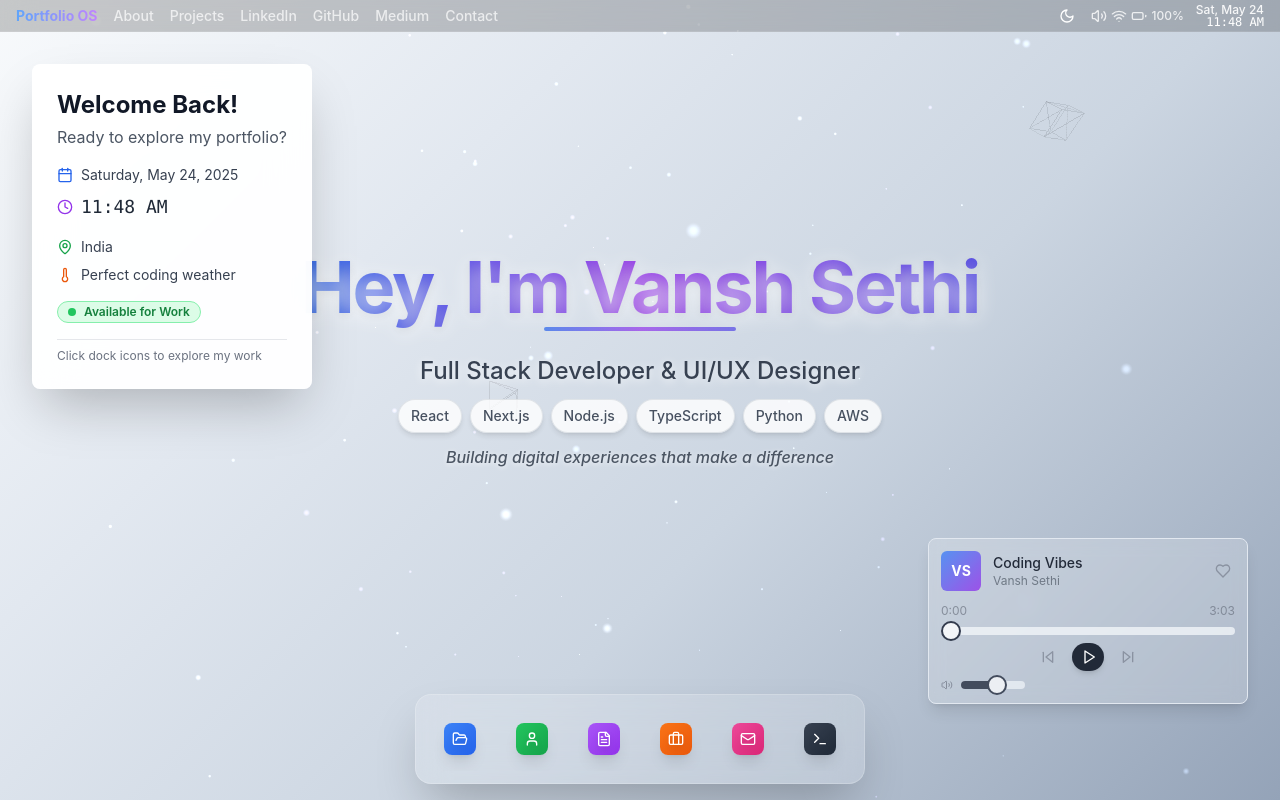
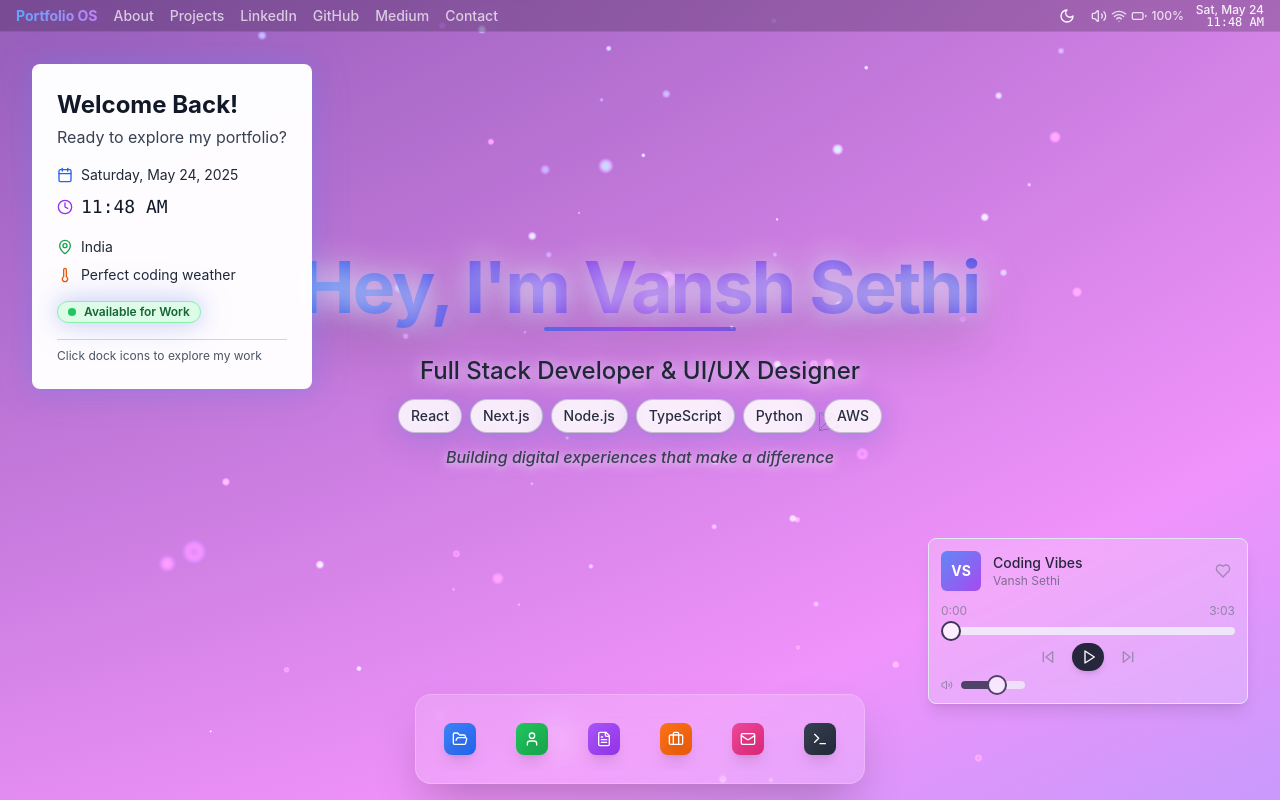
Before and after one commit to vansh-121/modern-portfolio, a Next.js app: page / in a window 1280 px wide. Built offline with nearby package versions, Linux system fonts and the light colour scheme.

Commit message:
Redesign background with vanshsethi.in inspired gradient mesh and particles

```diff
--- a/app/globals.css
+++ b/app/globals.css
@@ -177,15 +177,17 @@
   background-color: rgba(51, 65, 85, 0.5) !important;
 }
 
-/* Light mode enhancements */
+/* Enhanced glassmorphism effects */
 .bg-white\/95 {
   background-color: rgba(255, 255, 255, 0.95) !important;
-  backdrop-filter: blur(12px);
+  backdrop-filter: blur(20px);
+  -webkit-backdrop-filter: blur(20px);
 }
 
 .bg-white\/10 {
   background-color: rgba(255, 255, 255, 0.15) !important;
-  backdrop-filter: blur(8px);
+  backdrop-filter: blur(12px);
+  -webkit-backdrop-filter: blur(12px);
 }
 
 /* Enhanced scrollbar */
@@ -473,21 +475,54 @@ canvas {
 
 /* Enhanced text contrast and readability */
 .text-shadow-light {
-  text-shadow: 0 1px 3px rgba(255, 255, 255, 0.8);
+  text-shadow: 0 2px 8px rgba(255, 255, 255, 0.9);
 }
 
 .text-shadow-dark {
-  text-shadow: 0 2px 8px rgba(0, 0, 0, 0.6);
+  text-shadow: 0 4px 16px rgba(0, 0, 0, 0.8);
 }
 
-/* Better window contrast */
+/* Better window contrast with enhanced glassmorphism */
 .window-glass {
-  background: rgba(255, 255, 255, 0.95);
-  backdrop-filter: blur(20px);
-  border: 1px solid rgba(255, 255, 255, 0.3);
+  background: rgba(255, 255, 255, 0.98);
+  backdrop-filter: blur(25px);
+  -webkit-backdrop-filter: blur(25px);
+  border: 1px solid rgba(255, 255, 255, 0.4);
+  box-shadow: 0 8px 32px rgba(102, 126, 234, 0.15), 0 16px 64px rgba(118, 75, 162, 0.1);
 }
 
 .dark .window-glass {
-  background: rgba(15, 23, 42, 0.95);
-  border: 1px solid rgba(255, 255, 255, 0.1);
+  background: rgba(15, 23, 42, 0.98);
+  border: 1px solid rgba(255, 255, 255, 0.15);
+  box-shadow: 0 8px 32px rgba(102, 126, 234, 0.2), 0 16px 64px rgba(118, 75, 162, 0.15);
 }
+
+/* Enhanced gradient animations */
+@keyframes gradientShift {
+  0% {
+    background-position: 0% 50%;
+  }
+  50% {
+    background-position: 100% 50%;
+  }
+  100% {
+    background-position: 0% 50%;
+  }
+}
+
+/* Glow effects for enhanced visual appeal */
+.glow-blue {
+  box-shadow: 0 0 20px rgba(102, 126, 234, 0.3), 0 0 40px rgba(102, 126, 234, 0.2);
+}
+
+.glow-purple {
+  box-shadow: 0 0 20px rgba(118, 75, 162, 0.3), 0 0 40px rgba(118, 75, 162, 0.2);
+}
+
+.dark .glow-blue {
+  box-shadow: 0 0 30px rgba(102, 126, 234, 0.4), 0 0 60px rgba(102, 126, 234, 0.3);
+}
+
+.dark .glow-purple {
+  box-shadow: 0 0 30px rgba(118, 75, 162, 0.4), 0 0 60px rgba(118, 75, 162, 0.3);
+}
--- a/components/greeting-widget.tsx
+++ b/components/greeting-widget.tsx
@@ -17,75 +17,78 @@ export function GreetingWidget() {
   return (
     <div className="absolute top-1/2 left-1/2 transform -translate-x-1/2 -translate-y-1/2 w-full max-w-4xl px-4 text-center z-0 pointer-events-none">
       <div className="mb-16 md:mb-20">
-        {/* Main greeting with enhanced contrast */}
+        {/* Main greeting with enhanced contrast and glow */}
         <div className="relative">
           <h1
             className={`text-4xl md:text-5xl lg:text-6xl xl:text-7xl font-bold mb-4 tracking-tight leading-tight ${
               isDark
-                ? "text-white drop-shadow-2xl"
+                ? "text-white"
                 : "text-gray-900"
             }`}
             style={{
               fontFamily: "var(--font-display)",
               letterSpacing: "-0.03em",
               textShadow: isDark
-                ? "0 0 30px rgba(0,0,0,0.8), 0 4px 20px rgba(0,0,0,0.6)"
-                : "0 4px 20px rgba(255,255,255,0.8), 0 2px 10px rgba(0,0,0,0.1)",
+                ? "0 0 40px rgba(102, 126, 234, 0.6), 0 0 80px rgba(118, 75, 162, 0.4), 0 4px 20px rgba(0,0,0,0.8)"
+                : "0 0 30px rgba(255,255,255,0.9), 0 4px 20px rgba(102, 126, 234, 0.3), 0 8px 40px rgba(118, 75, 162, 0.2)",
             }}
           >
             <span className={`${
               isDark
                 ? "bg-gradient-to-r from-blue-300 via-purple-300 to-cyan-300 bg-clip-text text-transparent"
                 : "bg-gradient-to-r from-blue-600 via-purple-600 to-indigo-600 bg-clip-text text-transparent"
-            }`}>
+            } drop-shadow-2xl`}>
               Hey, I'm Vansh Sethi
             </span>
           </h1>
 
-          {/* Animated underline */}
+          {/* Enhanced animated underline */}
           <div className={`absolute -bottom-2 left-1/2 transform -translate-x-1/2 w-32 md:w-48 h-1 rounded-full ${
             isDark
               ? "bg-gradient-to-r from-blue-400 via-purple-400 to-cyan-400"
               : "bg-gradient-to-r from-blue-600 via-purple-600 to-indigo-600"
-          } opacity-70`}></div>
+          } opacity-80 animate-pulse`}></div>
         </div>
 
-        {/* Enhanced subtitle */}
+        {/* Enhanced subtitle with better contrast */}
         <div className="space-y-3 mt-8">
           <p
             className={`text-lg md:text-xl lg:text-2xl max-w-2xl mx-auto font-medium ${
               isDark
-                ? "text-gray-200 drop-shadow-lg"
-                : "text-gray-700"
+                ? "text-gray-100"
+                : "text-gray-800"
             }`}
             style={{
               fontFamily: "var(--font-system)",
               fontWeight: 500,
               textShadow: isDark
-                ? "0 2px 10px rgba(0,0,0,0.5)"
-                : "0 2px 10px rgba(255,255,255,0.8)",
+                ? "0 2px 15px rgba(0,0,0,0.7), 0 0 30px rgba(102, 126, 234, 0.3)"
+                : "0 2px 15px rgba(255,255,255,0.9), 0 4px 30px rgba(102, 126, 234, 0.2)",
             }}
           >
             Full Stack Developer & UI/UX Designer
           </p>
 
-          {/* Tech stack badges with better contrast */}
-          <div className="flex flex-wrap justify-center gap-2 mt-6 opacity-90">
+          {/* Tech stack badges with enhanced visibility */}
+          <div className="flex flex-wrap justify-center gap-2 mt-6 opacity-95">
             {["React", "Next.js", "Node.js", "TypeScript", "Python", "AWS"].map((tech, index) => (
               <span
                 key={tech}
                 className={`px-3 py-1.5 text-xs md:text-sm rounded-full border font-medium ${
                   isDark
-                    ? "bg-gray-800/80 border-gray-600/50 text-gray-200 shadow-lg"
-                    : "bg-white/90 border-gray-300/60 text-gray-700 shadow-md"
+                    ? "bg-gray-900/80 border-gray-600/60 text-gray-100 shadow-xl"
+                    : "bg-white/90 border-gray-400/60 text-gray-800 shadow-lg"
                 } backdrop-blur-sm transition-all duration-300 hover:scale-105`}
                 style={{
                   animationDelay: `${index * 0.2}s`,
                   animation: "fadeInUp 0.8s ease-out forwards",
                   opacity: 0,
                   textShadow: isDark
-                    ? "0 1px 3px rgba(0,0,0,0.3)"
-                    : "0 1px 3px rgba(255,255,255,0.8)",
+                    ? "0 1px 5px rgba(0,0,0,0.5)"
+                    : "0 1px 5px rgba(255,255,255,0.8)",
+                  boxShadow: isDark
+                    ? "0 4px 20px rgba(102, 126, 234, 0.2), 0 8px 40px rgba(118, 75, 162, 0.1)"
+                    : "0 4px 20px rgba(102, 126, 234, 0.3), 0 8px 40px rgba(118, 75, 162, 0.2)"
                 }}
               >
                 {tech}
@@ -93,17 +96,17 @@ export function GreetingWidget() {
             ))}
           </div>
 
-          {/* Call to action with better visibility */}
+          {/* Call to action with enhanced glow */}
           <p
             className={`text-sm md:text-base mt-6 italic font-medium ${
               isDark
-                ? "text-gray-300"
-                : "text-gray-600"
+                ? "text-gray-200"
+                : "text-gray-700"
             }`}
             style={{
               textShadow: isDark
-                ? "0 1px 5px rgba(0,0,0,0.4)"
-                : "0 1px 5px rgba(255,255,255,0.8)",
+                ? "0 2px 10px rgba(0,0,0,0.6), 0 0 20px rgba(102, 126, 234, 0.3)"
+                : "0 2px 10px rgba(255,255,255,0.9), 0 4px 20px rgba(102, 126, 234, 0.2)",
             }}
           >
             Building digital experiences that make a difference
--- a/components/three-background.tsx
+++ b/components/three-background.tsx
@@ -32,19 +32,19 @@ export function ThreeBackground() {
 
     renderer.setSize(window.innerWidth, window.innerHeight)
     renderer.setPixelRatio(Math.min(window.devicePixelRatio, isLowEnd ? 1.5 : 2))
-    renderer.shadowMap.enabled = true
-    renderer.shadowMap.type = THREE.PCFSoftShadowMap
+    renderer.shadowMap.enabled = false // Disable shadows for better performance
 
-    // Enhanced particle system with subtle colors
-    const particleCount = isLowEnd ? 200 : isMobile ? 350 : 600
+    // Enhanced floating particles system
+    const particleCount = isLowEnd ? 150 : isMobile ? 250 : 400
     const geometry = new THREE.BufferGeometry()
 
     const positions = new Float32Array(particleCount * 3)
     const colors = new Float32Array(particleCount * 3)
     const sizes = new Float32Array(particleCount)
     const velocities = new Float32Array(particleCount * 3)
+    const phases = new Float32Array(particleCount)
 
-    const spread = isMobile ? 80 : 120
+    const spread = isMobile ? 100 : 150
 
     for (let i = 0; i < particleCount; i++) {
       // Position
@@ -53,38 +53,45 @@ export function ThreeBackground() {
       positions[i * 3 + 2] = (Math.random() - 0.5) * spread
 
       // Velocities for floating effect
-      velocities[i * 3] = (Math.random() - 0.5) * 0.01
-      velocities[i * 3 + 1] = (Math.random() - 0.5) * 0.01
-      velocities[i * 3 + 2] = (Math.random() - 0.5) * 0.01
+      velocities[i * 3] = (Math.random() - 0.5) * 0.02
+      velocities[i * 3 + 1] = (Math.random() - 0.5) * 0.015
+      velocities[i * 3 + 2] = (Math.random() - 0.5) * 0.02
 
-      // Subtle color palette that works with both themes
+      // Random phase for wave motion
+      phases[i] = Math.random() * Math.PI * 2
+
+      // Beautiful color palette inspired by vanshsethi.in
       const colorChoice = Math.random()
       let color
-      if (colorChoice < 0.4) {
-        // Soft blue
-        color = new THREE.Color().setHSL(0.6, 0.3, 0.7)
-      } else if (colorChoice < 0.7) {
-        // Soft purple
-        color = new THREE.Color().setHSL(0.75, 0.3, 0.6)
+      if (colorChoice < 0.3) {
+        // Bright blue
+        color = new THREE.Color().setHSL(0.55, 0.8, 0.7)
+      } else if (colorChoice < 0.6) {
+        // Purple/violet
+        color = new THREE.Color().setHSL(0.75, 0.7, 0.6)
+      } else if (colorChoice < 0.8) {
+        // Cyan/teal
+        color = new THREE.Color().setHSL(0.5, 0.6, 0.7)
       } else {
-        // Soft white/gray
-        color = new THREE.Color().setHSL(0, 0, 0.8)
+        // Pink/magenta
+        color = new THREE.Color().setHSL(0.85, 0.6, 0.7)
       }
 
       colors[i * 3] = color.r
       colors[i * 3 + 1] = color.g
       colors[i * 3 + 2] = color.b
 
-      // Smaller, more subtle sizes
-      sizes[i] = Math.random() * 2 + 0.5
+      // Varied sizes for depth
+      sizes[i] = Math.random() * 3 + 1
     }
 
     geometry.setAttribute("position", new THREE.BufferAttribute(positions, 3))
     geometry.setAttribute("customColor", new THREE.BufferAttribute(colors, 3))
     geometry.setAttribute("size", new THREE.BufferAttribute(sizes, 1))
     geometry.setAttribute("velocity", new THREE.BufferAttribute(velocities, 3))
+    geometry.setAttribute("phase", new THREE.BufferAttribute(phases, 1))
 
-    // Subtle shader material
+    // Enhanced shader material with glow effects
     const material = new THREE.ShaderMaterial({
       uniforms: {
         time: { value: 0 },
@@ -94,43 +101,53 @@ export function ThreeBackground() {
         attribute float size;
         attribute vec3 customColor;
         attribute vec3 velocity;
+        attribute float phase;
         varying vec3 vColor;
         varying float vAlpha;
+        varying float vGlow;
         uniform float time;
 
         void main() {
           vColor = customColor;
           vec3 pos = position;
 
-          // Gentle floating animation
-          pos += velocity * time * 5.0;
+          // Floating animation with wave motion
+          pos += velocity * time * 8.0;
+          pos.y += sin(pos.x * 0.01 + time * 0.5 + phase) * 3.0;
+          pos.x += cos(pos.z * 0.01 + time * 0.3 + phase) * 2.0;
+          pos.z += sin(pos.y * 0.008 + time * 0.4 + phase) * 2.5;
 
-          // Subtle wave motion
-          pos.y += sin(pos.x * 0.005 + time * 0.3) * 1.5;
-          pos.x += cos(pos.z * 0.005 + time * 0.2) * 1.0;
-
-          // Gentle pulsing
-          float pulse = sin(time * 1.0 + length(pos) * 0.005) * 0.3 + 0.7;
-          vAlpha = 0.3 + pulse * 0.2;
+          // Dynamic pulsing with individual phases
+          float pulse = sin(time * 1.5 + phase + length(pos) * 0.01) * 0.5 + 0.5;
+          vAlpha = 0.4 + pulse * 0.6;
+          vGlow = pulse;
 
           vec4 mvPosition = modelViewMatrix * vec4(pos, 1.0);
-          gl_PointSize = size * (200.0 / -mvPosition.z) * pulse;
+          float distance = length(mvPosition.xyz);
+          gl_PointSize = size * (300.0 / distance) * (0.8 + pulse * 0.4);
           gl_Position = projectionMatrix * mvPosition;
         }
       `,
       fragmentShader: `
         varying vec3 vColor;
         varying float vAlpha;
+        varying float vGlow;
 
         void main() {
-          float distanceToCenter = distance(gl_PointCoord, vec2(0.5));
-          float alpha = 1.0 - smoothstep(0.0, 0.5, distanceToCenter);
+          vec2 center = gl_PointCoord - vec2(0.5);
+          float dist = length(center);
 
-          // Soft glow
-          float glow = 1.0 - smoothstep(0.0, 0.8, distanceToCenter);
-          vec3 finalColor = vColor + glow * 0.1;
+          // Soft circular gradient
+          float alpha = 1.0 - smoothstep(0.0, 0.5, dist);
 
-          gl_FragColor = vec4(finalColor, alpha * vAlpha * 0.6);
+          // Enhanced glow effect
+          float glow = 1.0 - smoothstep(0.0, 0.8, dist);
+          vec3 glowColor = vColor + vec3(0.3, 0.3, 0.5) * vGlow;
+
+          // Final color with enhanced brightness
+          vec3 finalColor = mix(vColor, glowColor, vGlow * 0.7);
+
+          gl_FragColor = vec4(finalColor, alpha * vAlpha * 0.9);
         }
       `,
       transparent: true,
@@ -140,33 +157,37 @@ export function ThreeBackground() {
     const particles = new THREE.Points(geometry, material)
     scene.add(particles)
 
-    // Fewer, more subtle geometric shapes
+    // Floating geometric shapes with gradient colors
     const shapes: THREE.Mesh[] = []
-    const shapeCount = isLowEnd ? 3 : isMobile ? 5 : 8
+    const shapeCount = isLowEnd ? 4 : isMobile ? 6 : 10
 
     for (let i = 0; i < shapeCount; i++) {
       let shapeGeometry
       const shapeType = Math.random()
 
-      if (shapeType < 0.5) {
-        shapeGeometry = new THREE.BoxGeometry(1.5, 1.5, 1.5)
+      if (shapeType < 0.4) {
+        shapeGeometry = new THREE.BoxGeometry(2, 2, 2)
+      } else if (shapeType < 0.7) {
+        shapeGeometry = new THREE.OctahedronGeometry(1.5)
       } else {
-        shapeGeometry = new THREE.OctahedronGeometry(1)
+        shapeGeometry = new THREE.TetrahedronGeometry(1.8)
       }
 
+      // Gradient material colors
+      const hue = (i / shapeCount) * 0.3 + 0.5 // Blue to purple range
       const shapeMaterial = new THREE.MeshPhongMaterial({
-        color: new THREE.Color().setHSL(0.6 + Math.random() * 0.1, 0.2, 0.7),
+        color: new THREE.Color().setHSL(hue, 0.7, 0.6),
         transparent: true,
-        opacity: 0.08,
+        opacity: 0.15,
         wireframe: true,
-        shininess: 30,
+        shininess: 100,
       })
 
       const mesh = new THREE.Mesh(shapeGeometry, shapeMaterial)
       mesh.position.set(
-        (Math.random() - 0.5) * 60,
-        (Math.random() - 0.5) * 60,
-        (Math.random() - 0.5) * 60
+        (Math.random() - 0.5) * 80,
+        (Math.random() - 0.5) * 80,
+        (Math.random() - 0.5) * 80
       )
       mesh.rotation.set(
         Math.random() * Math.PI,
@@ -178,15 +199,19 @@ export function ThreeBackground() {
       shapes.push(mesh)
     }
 
-    // Soft ambient lighting
-    const ambientLight = new THREE.AmbientLight(0x404040, 0.6)
+    // Enhanced lighting for better depth
+    const ambientLight = new THREE.AmbientLight(0x404040, 0.8)
     scene.add(ambientLight)
 
-    const directionalLight = new THREE.DirectionalLight(0xffffff, 0.4)
-    directionalLight.position.set(10, 10, 5)
-    scene.add(directionalLight)
+    const directionalLight1 = new THREE.DirectionalLight(0x4a90e2, 0.6)
+    directionalLight1.position.set(10, 10, 5)
+    scene.add(directionalLight1)
 
-    camera.position.z = 40
+    const directionalLight2 = new THREE.DirectionalLight(0x9b59b6, 0.4)
+    directionalLight2.position.set(-10, -10, -5)
+    scene.add(directionalLight2)
+
+    camera.position.z = 50
 
     return { scene, camera, renderer, particles, shapes, material }
   }, [])
@@ -206,7 +231,7 @@ export function ThreeBackground() {
     const targetFPS = window.innerWidth < 768 ? 30 : 60
     const frameInterval = 1000 / targetFPS
 
-    // Gentle animation loop
+    // Smooth animation loop
     const animate = (currentTime: number) => {
       animationRef.current = requestAnimationFrame(animate)
 
@@ -220,15 +245,17 @@ export function ThreeBackground() {
         material.uniforms.time.value = time
       }
 
-      // Slow rotation
-      particles.rotation.y = time * 0.02
-      particles.rotation.x = time * 0.01
+      // Gentle rotation
+      particles.rotation.y = time * 0.03
+      particles.rotation.x = time * 0.02
 
-      // Gentle shape animation
+      // Smooth shape animation
       shapes.forEach((shape, index) => {
-        shape.rotation.x += 0.002
-        shape.rotation.y += 0.003
-        shape.position.y += Math.sin(time * 0.3 + index) * 0.005
+        shape.rotation.x += 0.003
+        shape.rotation.y += 0.004
+        shape.rotation.z += 0.002
+        shape.position.y += Math.sin(time * 0.4 + index) * 0.01
+        shape.position.x += Math.cos(time * 0.3 + index) * 0.008
       })
 
       renderer.render(scene, camera)
@@ -284,22 +311,26 @@ export function ThreeBackground() {
     const isDark = theme === "dark"
     sceneRef.current.traverse((object) => {
       if (object instanceof THREE.Mesh && object.material instanceof THREE.MeshPhongMaterial) {
-        object.material.opacity = isDark ? 0.12 : 0.06
+        object.material.opacity = isDark ? 0.2 : 0.15
       }
     })
   }, [theme])
 
-  // Much more subtle and elegant background gradients
+  // Beautiful gradient backgrounds inspired by vanshsethi.in
   const backgroundGradient =
     theme === "dark"
-      ? "linear-gradient(135deg, #0f0f23 0%, #1a1a2e 30%, #16213e 60%, #0f3460 100%)"
-      : "linear-gradient(135deg, #f8fafc 0%, #e2e8f0 30%, #cbd5e1 60%, #94a3b8 100%)"
+      ? "radial-gradient(ellipse at top left, #1a1a2e 0%, #16213e 25%, #0f3460 50%, #1a1a2e 75%, #000000 100%), linear-gradient(135deg, #667eea 0%, #764ba2 50%, #f093fb 100%)"
+      : "radial-gradient(ellipse at top left, #667eea 0%, #764ba2 25%, #f093fb 50%, #4facfe 75%, #00f2fe 100%), linear-gradient(135deg, #a8edea 0%, #fed6e3 25%, #d299c2 50%, #fef9d7 75%, #667eea 100%)"
 
   return (
     <div
       ref={mountRef}
       className="fixed inset-0 -z-10 transition-all duration-1000"
-      style={{ background: backgroundGradient }}
+      style={{
+        background: backgroundGradient,
+        backgroundSize: "400% 400%, 200% 200%",
+        animation: "gradientShift 15s ease infinite"
+      }}
     />
   )
 }
--- a/components/welcome-widget.tsx
+++ b/components/welcome-widget.tsx
@@ -78,23 +78,31 @@ export function WelcomeWidget() {
         ${isMobile ? "scale-90" : "scale-100"}
       `}
     >
-      <Card className="window-glass shadow-2xl border-white/30 dark:border-white/10">
+      <Card className="window-glass shadow-2xl border-white/40 dark:border-white/20 glow-blue">
         <CardContent className="p-2 md:p-4 lg:p-6 space-y-1 md:space-y-2 lg:space-y-4">
           {/* Welcome Message */}
           <div>
-            <h2 className="text-sm md:text-lg lg:text-2xl font-bold mb-1 text-gray-900 dark:text-white">Welcome Back!</h2>
-            <p className="text-gray-600 dark:text-gray-300 text-xs md:text-sm lg:text-base">Ready to explore my portfolio?</p>
+            <h2 className="text-sm md:text-lg lg:text-2xl font-bold mb-1 text-gray-900 dark:text-white text-shadow-light dark:text-shadow-dark">
+              Welcome Back!
+            </h2>
+            <p className="text-gray-700 dark:text-gray-200 text-xs md:text-sm lg:text-base text-shadow-light dark:text-shadow-dark">
+              Ready to explore my portfolio?
+            </p>
           </div>
 
           {/* Date and Time */}
           <div className="space-y-1 md:space-y-2">
             <div className="flex items-center gap-1 md:gap-2">
               <Calendar className="w-2.5 h-2.5 md:w-3 md:h-3 lg:w-4 lg:h-4 text-blue-600 dark:text-blue-400" />
-              <span className="text-xs md:text-sm text-gray-700 dark:text-gray-200">{currentDate}</span>
+              <span className="text-xs md:text-sm text-gray-800 dark:text-gray-100 text-shadow-light dark:text-shadow-dark">
+                {currentDate}
+              </span>
             </div>
             <div className="flex items-center gap-1 md:gap-2">
               <Clock className="w-2.5 h-2.5 md:w-3 md:h-3 lg:w-4 lg:h-4 text-purple-600 dark:text-purple-400" />
-              <span className="text-xs md:text-base lg:text-lg font-mono text-gray-800 dark:text-gray-100">{currentTime}</span>
+              <span className="text-xs md:text-base lg:text-lg font-mono text-gray-900 dark:text-gray-50 text-shadow-light dark:text-shadow-dark">
+                {currentTime}
+              </span>
             </div>
           </div>
 
@@ -102,24 +110,28 @@ export function WelcomeWidget() {
           <div className="space-y-1 md:space-y-2 hidden lg:block">
             <div className="flex items-center gap-2">
               <MapPin className="w-3 h-3 lg:w-4 lg:h-4 text-green-600 dark:text-green-400" />
-              <span className="text-xs lg:text-sm text-gray-700 dark:text-gray-200">India</span>
+              <span className="text-xs lg:text-sm text-gray-800 dark:text-gray-100 text-shadow-light dark:text-shadow-dark">
+                India
+              </span>
             </div>
             <div className="flex items-center gap-2">
               <Thermometer className="w-3 h-3 lg:w-4 lg:h-4 text-orange-600 dark:text-orange-400" />
-              <span className="text-xs lg:text-sm text-gray-700 dark:text-gray-200">Perfect coding weather</span>
+              <span className="text-xs lg:text-sm text-gray-800 dark:text-gray-100 text-shadow-light dark:text-shadow-dark">
+                Perfect coding weather
+              </span>
             </div>
           </div>
 
           {/* Status */}
           <div className="flex items-center gap-1 md:gap-2">
-            <Badge variant="secondary" className="bg-green-100 dark:bg-green-900/30 text-green-700 dark:text-green-300 border-green-300 dark:border-green-600 text-xs">
+            <Badge variant="secondary" className="bg-green-100 dark:bg-green-900/40 text-green-800 dark:text-green-200 border-green-300 dark:border-green-600 text-xs glow-blue">
               <div className="w-1 h-1 md:w-1.5 md:h-1.5 lg:w-2 lg:h-2 bg-green-500 rounded-full mr-1 md:mr-2 animate-pulse" />
               Available for Work
             </Badge>
           </div>
 
           {/* Quick Actions */}
-          <div className="text-xs text-gray-500 dark:text-gray-400 pt-1 md:pt-2 border-t border-gray-200 dark:border-gray-700">
+          <div className="text-xs text-gray-600 dark:text-gray-300 pt-1 md:pt-2 border-t border-gray-300 dark:border-gray-600 text-shadow-light dark:text-shadow-dark">
             Click dock icons to explore my work
           </div>
         </CardContent>
```
